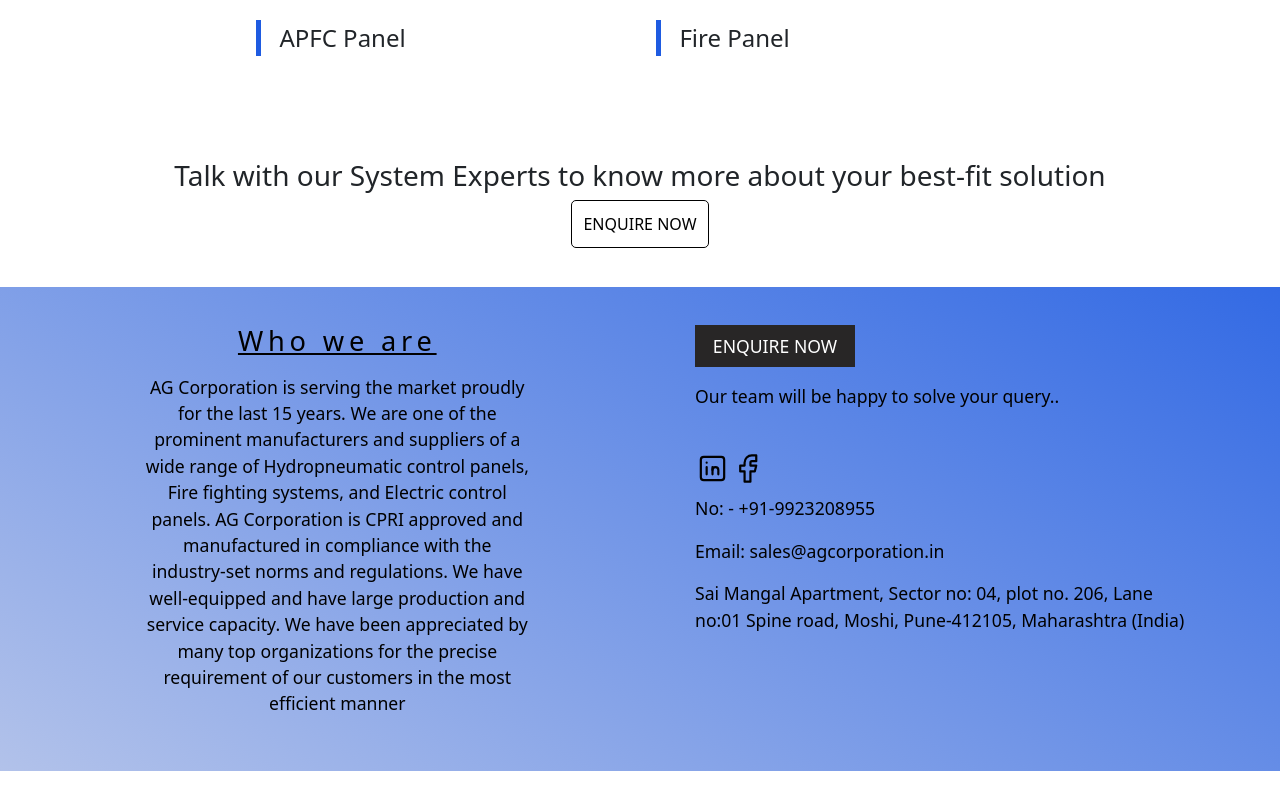
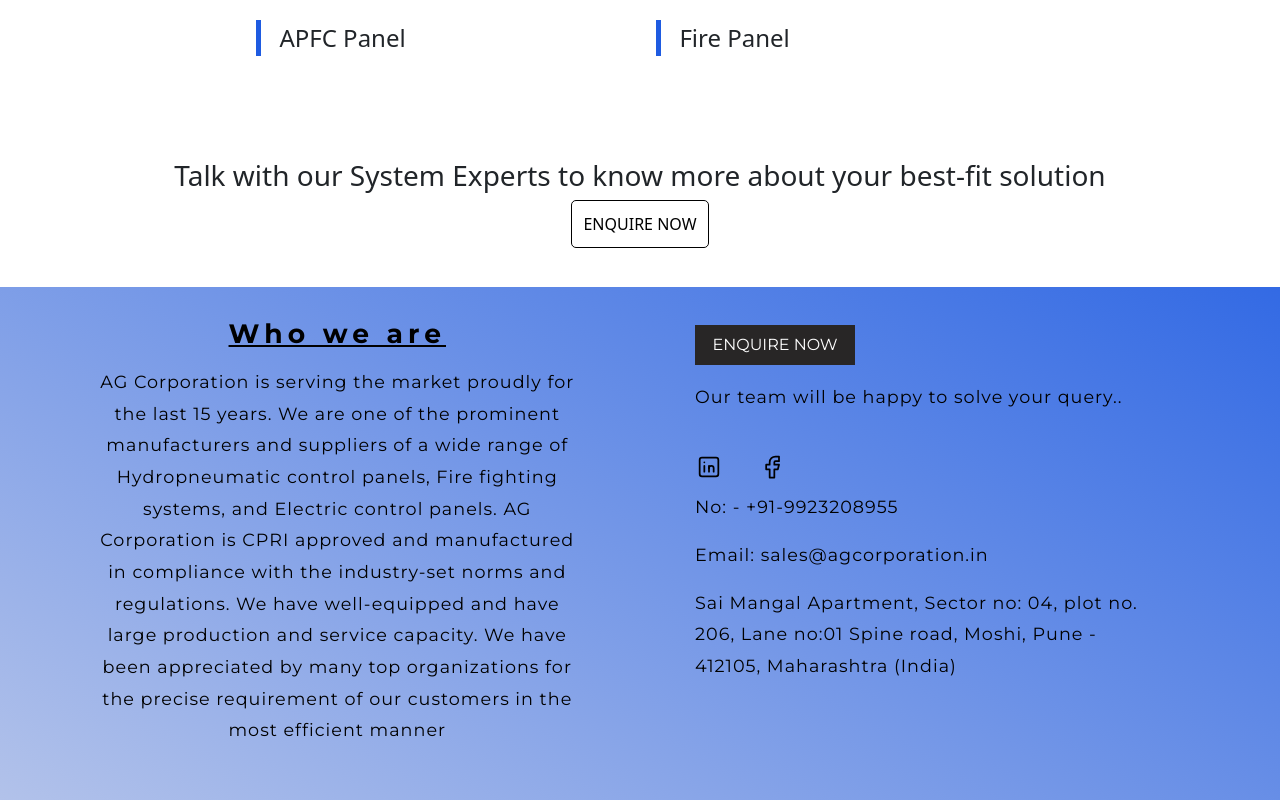
Before and after one commit to PranavShelke4/ag-crop-new, a React (Create React App) app: page /electrical-control-panel in a window 1280 px wide. Shown: the part 1955-2755 px from the top of the page. Before the commit the page ends 2726 px from the top, so only its background shows below. Built offline with nearby package versions, Linux system fonts and the light colour scheme.

Commit message:
Update Footer component and styles

```diff
--- a/src/Component/Footer.jsx
+++ b/src/Component/Footer.jsx
@@ -36,8 +36,8 @@ function Footer() {
             <svg
               xmlns="http://www.w3.org/2000/svg"
               class="icon icon-tabler icon-tabler-brand-linkedin"
-              width="35"
-              height="35"
+              width="28"
+              height="28"
               viewBox="0 0 24 24"
               stroke-width="1.5"
               stroke="#000000"
@@ -57,8 +57,8 @@ function Footer() {
             <svg
               xmlns="http://www.w3.org/2000/svg"
               class="icon icon-tabler icon-tabler-brand-facebook"
-              width="35"
-              height="35"
+              width="28"
+              height="28"
               viewBox="0 0 24 24"
               stroke-width="1.5"
               stroke="#000000"
@@ -74,8 +74,9 @@ function Footer() {
         <p className="footer-para">No: - +91-9923208955 </p>
         <p className="footer-para">Email: sales@agcorporation.in</p>
         <p className="footer-para">
-          Sai Mangal Apartment, Sector no: 04, plot no. 206, Lane no:01 Spine
-          road, Moshi, Pune-412105, Maharashtra (India){" "}
+          Sai Mangal Apartment, Sector no: 04, plot no. <br /> 206, Lane no:01
+          Spine road, Moshi, Pune - <br />
+          412105, Maharashtra (India){" "}
         </p>
       </div>
     </div>
--- a/src/Style/Footer.css
+++ b/src/Style/Footer.css
@@ -21,13 +21,22 @@
 
 .footer-div-1 h1 {
   text-decoration: underline;
-  margin-bottom: 1rem;
-  font-size: 1.7rem;
-  letter-spacing: 0.3rem;
+  font-weight: 600 !important;
+  font-family: "Montserrat", sans-serif;
+  letter-spacing: 5px;
+  font-size: 1.663rem;
+  font-weight: 400;
+  line-height: 1.8;
+  margin-top: -3%;
 }
 
 .footer-div-1 p {
-  padding: 0 11%;
+  padding: 0 2%;
+  font-family: "Montserrat", sans-serif;
+  letter-spacing: 1px;
+  font-size: 1.1rem;
+  font-weight: 400;
+  line-height: 1.8;
   margin-bottom: 1rem;
 }
 
@@ -41,6 +50,9 @@
   border: none !important;
   width: 10rem;
   margin-bottom: 1rem;
+  font-size: 1rem;
+  font-weight: 500 !important;
+  font-family: "Montserrat", sans-serif;
 }
 
 .footer-button:hover {
@@ -55,6 +67,15 @@
 .icon{
   margin-bottom: 2%;
   margin-top: 5%;
+  margin-right: 7%;
+}
+
+.footer-para{
+  font-family: "Montserrat", sans-serif;
+  letter-spacing: 1px;
+  font-size: 1.1rem;
+  font-weight: 400;
+  line-height: 1.8;
 }
 
 @media screen and (max-width: 768px) {
```
